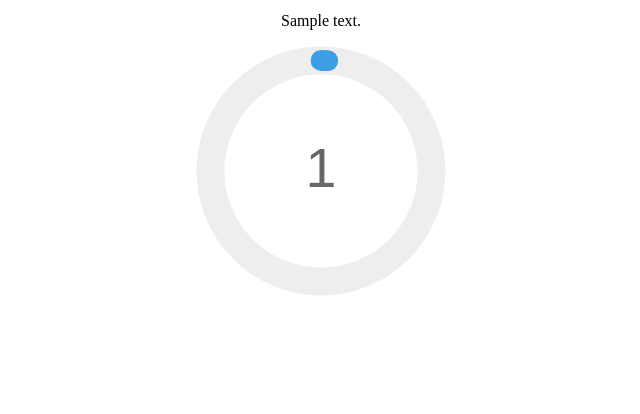
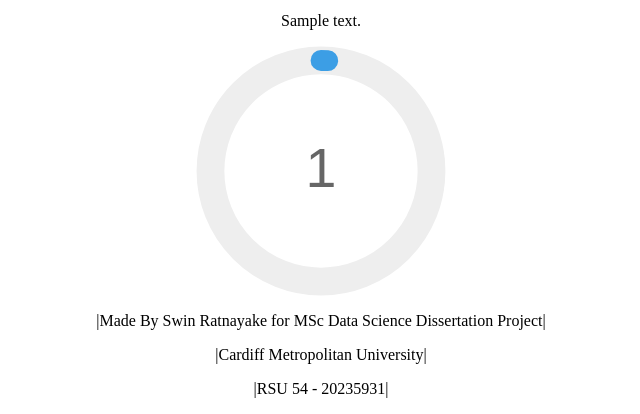
Before and after one commit to Swinster6/lung_cancer, a Flask app: template app/templates/index.html in a window 1280 px wide. Shown: the part 413-827 px from the top of the page, without its empty margins (319-959 px from the left). Before the commit the page ends 708 px from the top, so only its background shows below. Run offline with Flask 2, Linux system fonts and the light colour scheme; the template is opened without the code that fills it: most values are stand-ins (such as "Sample title", 1, 10 or a date in 2020); parts of the project's set-up code (start-up, migrations or seed data) failed here and were passed over.

Commit message:
Update index.html

```diff
--- a/app/templates/index.html
+++ b/app/templates/index.html
@@ -175,6 +175,10 @@
                 text-anchor: middle;
             }
         </style>
+
+        <p>|Made By Swin Ratnayake for MSc Data Science Dissertation Project|</p>
+        <p>|Cardiff Metropolitan University|</p>
+        <p>|RSU 54 - 20235931|</p>
         {% endif %}
 
     </body>
```
Lines whose indentation alone changed are shown as unchanged.
